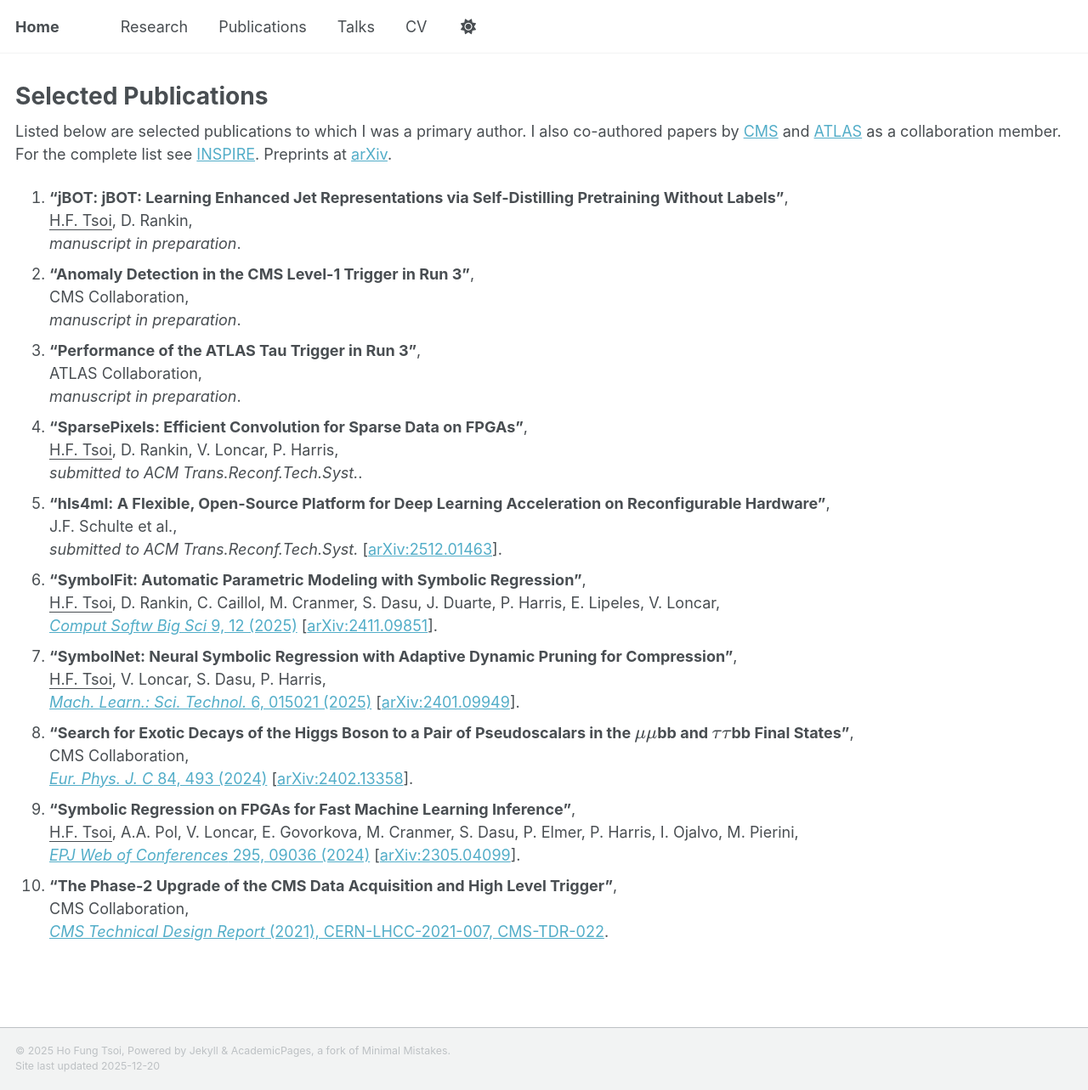
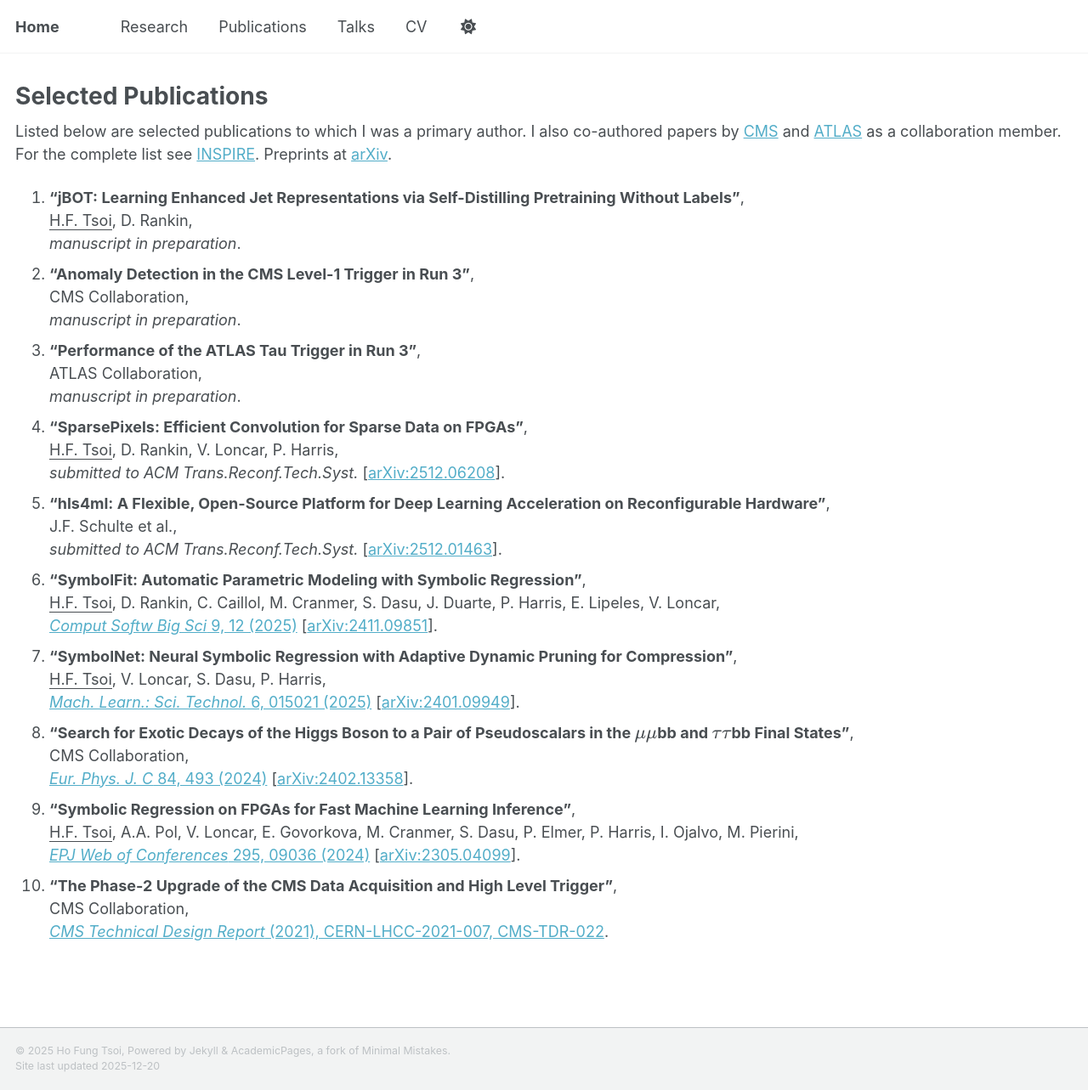
Before and after one commit to hftsoi/hftsoi.github.io, a Jekyll site: the page built from _pages/publications.md, in a window 1280 px wide and 1283 px high. Shown: the whole window at 85% size. Built offline with Jekyll 4.4.1, drawn with Linux system fonts in a browser that asks for light colours; a script bundle is joined from its source files by our own code; library files that are not in the unit come from our copies.

Commit message:
sparsepixels arxiv

```diff
--- a/_pages/publications.md
+++ b/_pages/publications.md
@@ -23,7 +23,7 @@ author_profile: false
 
 Listed below are selected publications to which I was a primary author. I also co-authored papers by [CMS](https://cms.cern/collaboration) and [ATLAS](https://atlas.cern/) as a collaboration member. For the complete list see [INSPIRE](https://inspirehep.net/authors/1791418). Preprints at [arXiv](https://arxiv.org/a/tsoi_h_1.html).
 
-1. **"jBOT: jBOT: Learning Enhanced Jet Representations via Self-Distilling Pretraining Without Labels"**,
+1. **"jBOT: Learning Enhanced Jet Representations via Self-Distilling Pretraining Without Labels"**,
    <u>H.F. Tsoi</u>, D. Rankin,
    *manuscript in preparation*.
 1. **"Anomaly Detection in the CMS Level-1 Trigger in Run 3"**,
@@ -34,7 +34,7 @@ Listed below are selected publications to which I was a primary author. I also c
    *manuscript in preparation*.
 1. **"SparsePixels: Efficient Convolution for Sparse Data on FPGAs"**,
    <u>H.F. Tsoi</u>, D. Rankin, V. Loncar, P. Harris,
-   *submitted to ACM Trans.Reconf.Tech.Syst.*.
+   *submitted to ACM Trans.Reconf.Tech.Syst.* \[[arXiv:2512.06208](https://arxiv.org/abs/2512.06208)\].
 1. **"hls4ml: A Flexible, Open-Source Platform for Deep Learning Acceleration on Reconfigurable Hardware"**,
    J.F. Schulte et al.,
    *submitted to ACM Trans.Reconf.Tech.Syst.* \[[arXiv:2512.01463](https://arxiv.org/abs/2512.01463)\].
```
Also changed, not shown: _pages/research.md (+1 -1 lines), 1 other file.
